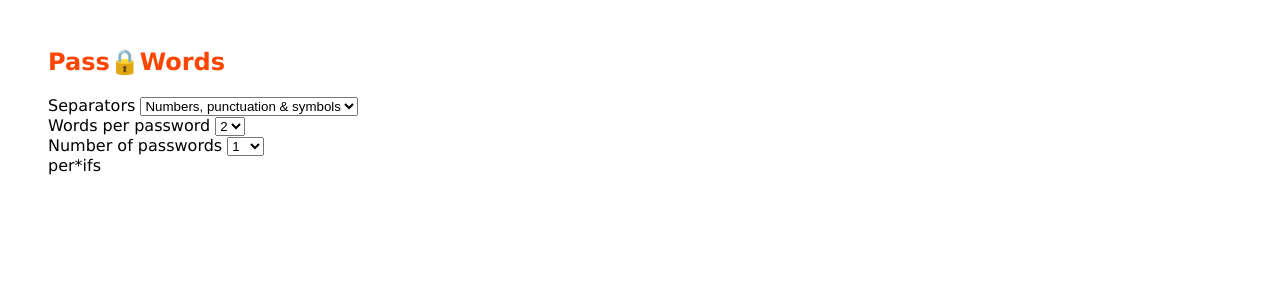
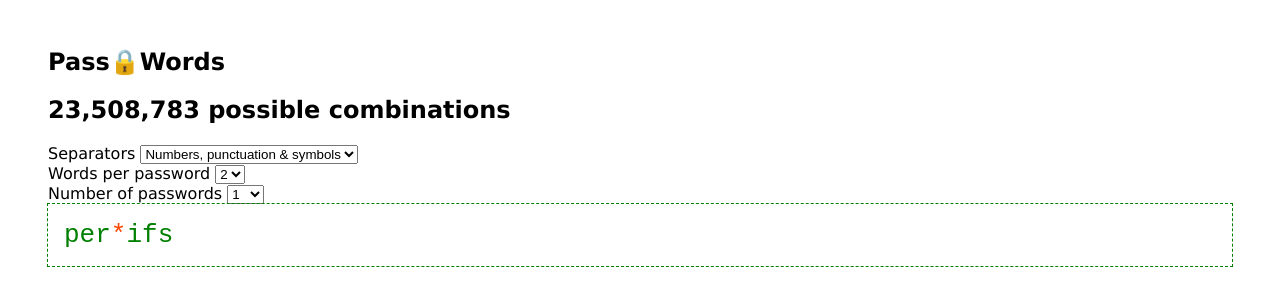
Before and after one commit to Jim-Horn/pass-words, a React app: page / in a window 1280 px wide. Built offline with nearby package versions, Linux system fonts and the light colour scheme.

Commit message:
Fully working. Needs some style lovin'

```diff
--- a/components/Base/Base.js
+++ b/components/Base/Base.js
@@ -86,9 +86,16 @@ const Base = () => {
         return temp;
     };
 
+    const doCalculations = function() {
+        const wordsCalc = Math.pow(data.words.length, wordLength);
+        const sepCalc = Math.pow(separators.length, wordLength - 1);
+        return (wordsCalc * sepCalc).toLocaleString();
+    };
+
     return (
         <section className="pass-words">
             <h1>Pass&#128274;Words</h1>
+            <h2>{doCalculations()} possible combinations</h2>
             <label>
                 Separators{' '}
                 <select
--- a/components/Base/base.scss
+++ b/components/Base/base.scss
@@ -1,5 +1,16 @@
 .pass-words {
-    h1 {
-        color: orangered;
+    .results {
+        outline: 1px dashed green;
+        padding: 1rem;
+        font-family: monospace;
+        font-size: xx-large;
+        .password {
+            .word {
+                color: green;
+            }
+            .sep {
+                color: orangered;
+            }
+        }
     }
 }
```
